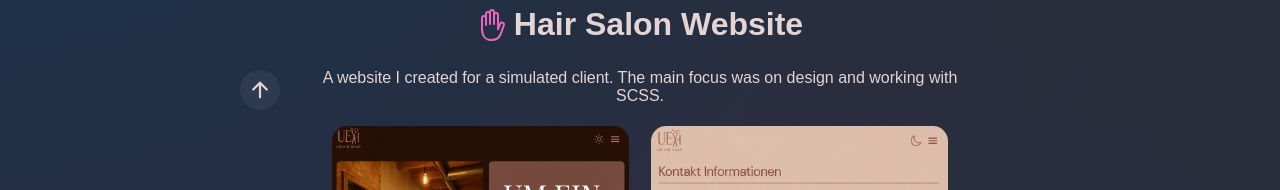
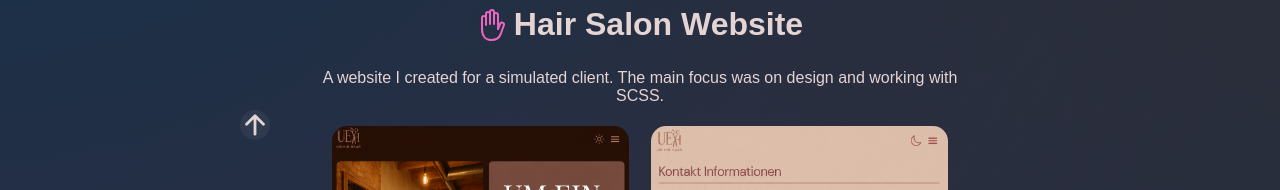
Before and after one commit to leaa321/lea321.github.io, a React (Vite) app: page /projects/workProjects in a window 1280 px wide. Shown: the part 498-688 px from the top of the page. Built offline with nearby package versions, Linux system fonts and the light colour scheme; a web font is replaced by a local one.

Commit message:
adjusted button to be more responsive

```diff
--- a/src/style/projects/projects-page.scss
+++ b/src/style/projects/projects-page.scss
@@ -50,7 +50,6 @@
             display: flex;
             gap: 5px;
             align-items: center;
-            font-size: var(--text-size-large);
             margin-bottom: 10px;
 
             .project-title-icon {
@@ -155,21 +154,18 @@
 
 .back-to-top {
     position: absolute;
-    left: -50px;
-    top: 110px;
+    right: 0px;
+    top: 90px;
 
     display: flex;
     align-items: center;
     justify-content: center;
 
-    width: 40px;
-    height: 40px;
-
     border-radius: 50%;
 
     background: var(--color-blur);
 
-    font-size: 24px;
+    font-size: var(--icon-size-medium-small);
     text-decoration: none;
 
     transition:
@@ -183,6 +179,10 @@
 
 @media (width >=1000px) {
     .project-page {
+        .project-title {
+            font-size: var(--text-size-large);
+        }
+
         .project-page-card {
             .feature-list {
                 .feature-item {
@@ -214,4 +214,47 @@
             }
         }
     }
+
+    .back-to-top {
+        position: absolute;
+        left: -50px;
+        top: 110px;
+
+        display: flex;
+        align-items: center;
+        justify-content: center;
+
+        width: 40px;
+        height: 40px;
+
+        border-radius: 50%;
+
+        background: var(--color-blur);
+
+        font-size: 24px;
+        text-decoration: none;
+
+        transition:
+            transform 0.2s ease,
+            background-color 0.2s ease;
+    }
 }
+
+@media (width >=800px) {
+    .back-to-top {
+        position: absolute;
+        right: -50px;
+        top: 150px;
+        font-size: var(--icon-size-large);
+    }
+}
+
+@media (width >=600px) {
+    .back-to-top {
+        position: absolute;
+        right: -10px;
+        top: 150px;
+        width: 30px;
+        height: 30px;
+    }
+}
```
